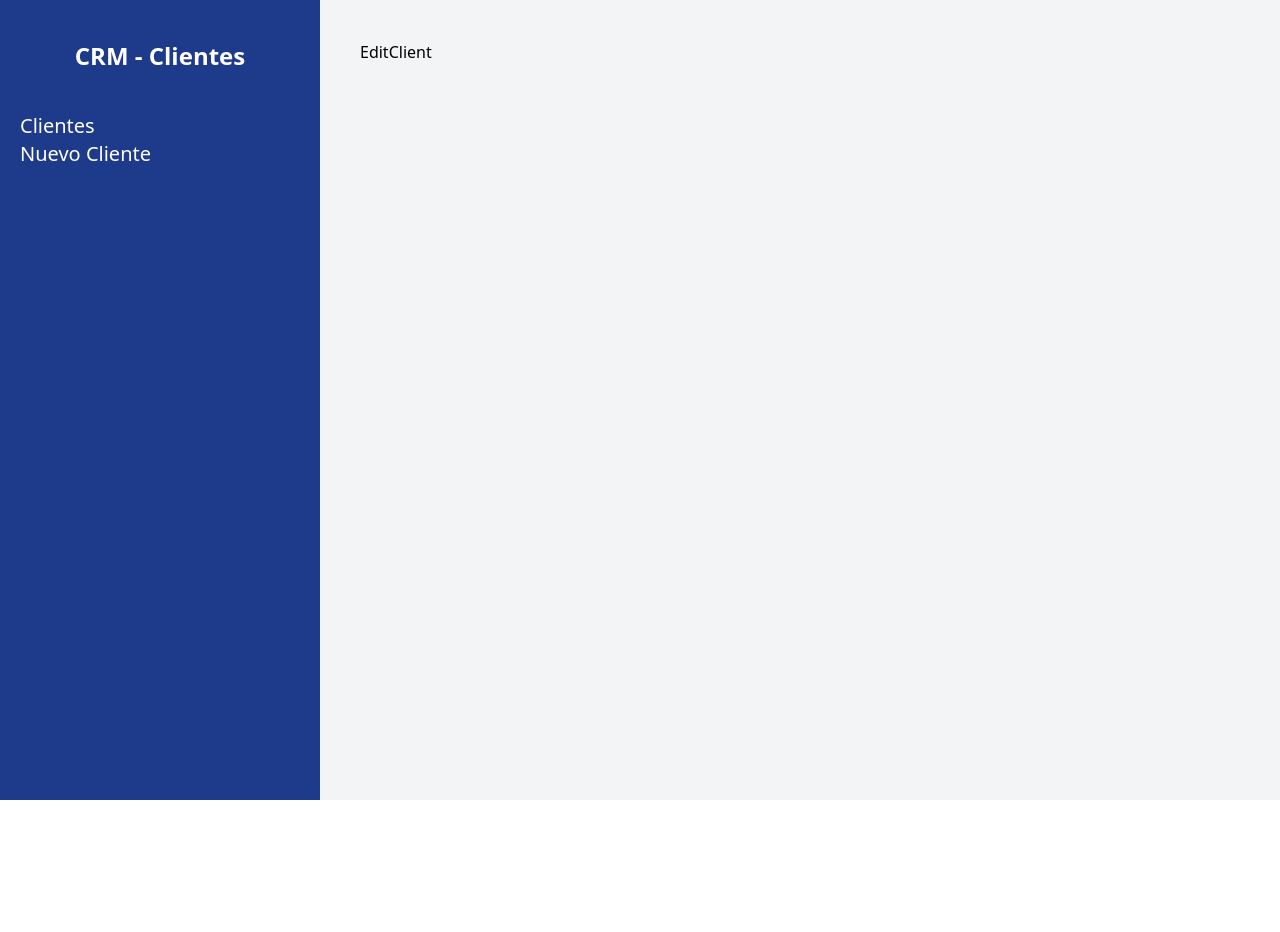
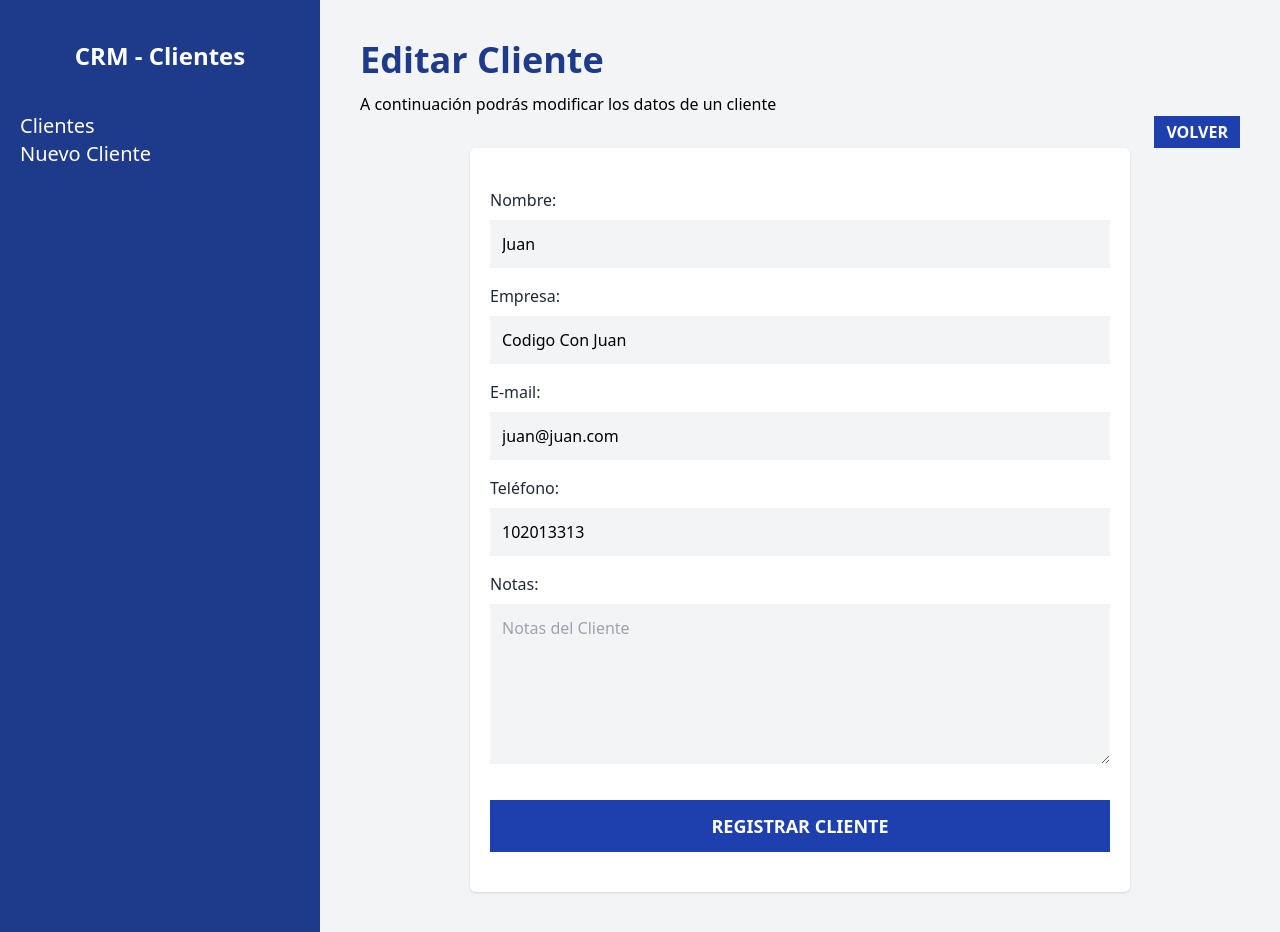
Before and after one commit to IsaaLeonardo/crm-react, a React (Vite) app: page /clientes/1/editar in a window 1280 px wide. Before the commit the page ends 800 px from the top, so only its background shows below. Built offline with nearby package versions, Linux system fonts and the light colour scheme; data requests are answered from the project's data file.

Commit message:
Fill form with data already know from client

```diff
--- a/src/components/EditClient.jsx
+++ b/src/components/EditClient.jsx
@@ -1,4 +1,6 @@
+import { Form, useLoaderData, useNavigate } from "react-router-dom"
 import { getClient } from "../../data/clients"
+import Inputs from "./Inputs"
 
 export async function loader({ params }) {
   const client = await getClient(params.clientId)
@@ -10,14 +12,41 @@
     })
   }
 
-  return params
+  return client
 }
 
 function EditClient() {
+  const navigate = useNavigate()
+  const client = useLoaderData()
+
   return (
-    <div>
-      <h1>EditClient</h1>
-    </div>
+    <>
+      <h1 className="font-black text-4xl text-blue-900">Editar Cliente</h1>
+      <p className="mt-3">A continuación podrás modificar los datos de un cliente</p>
+
+      <div className="flex justify-end">
+        <button
+          className="bg-blue-800 text-white px-3 py-1 font-bold uppercase"
+          onClick={ () => navigate(-1) }
+        >
+          Volver
+        </button>
+      </div>
+
+      <div className="bg-white shadow rounded-md md:w-3/4 mx-auto px-5 py-10">
+        {/* { errors && errors.map((error, index) => <Error key={ index }>{error}</Error>) } */}
+
+        <Form method="post" noValidate>
+          <Inputs cliente={ client } />
+
+          <input
+            type="submit"
+            className="mt-5 w-full bg-blue-800 p-3 uppercase font-bold text-white text-lg hover:bg-blue-700 cursor-pointer"
+            value="Registrar Cliente"
+          />
+        </Form>
+      </div>
+    </>
   )
 }
 
--- a/src/components/Inputs.jsx
+++ b/src/components/Inputs.jsx
@@ -1,4 +1,6 @@
 const Inputs = ({ cliente }) => {
+    const { name, company, email, phone, notes } = cliente
+
     return (
         <>
             <div className="mb-4">
@@ -14,6 +16,7 @@
                     className="mt-2 block w-full p-3 bg-gray-100"
                     placeholder="Nombre del Cliente"
                     name="name"
+                    defaultValue={ name }
                 />
             </div>
 
@@ -30,6 +33,7 @@
                     className="mt-2 block w-full p-3 bg-gray-100"
                     placeholder="Empresa del Cliente"
                     name="company"
+                    defaultValue={ company }
                 />
             </div>
 
@@ -46,6 +50,7 @@
                     className="mt-2 block w-full p-3 bg-gray-100"
                     placeholder="Email del Cliente"
                     name="email"
+                    defaultValue={ email }
                 />
             </div>
 
@@ -62,6 +67,7 @@
                     className="mt-2 block w-full p-3 bg-gray-100"
                     placeholder="Teléfono del Cliente"
                     name="phone"
+                    defaultValue={ phone }
                 />
             </div>
 
@@ -79,6 +85,7 @@
                     className="mt-2 block w-full p-3 bg-gray-100 h-40 align-self"
                     placeholder="Notas del Cliente"
                     name="notes"
+                    defaultValue={ notes }
                 />
             </div>
         </>
```
